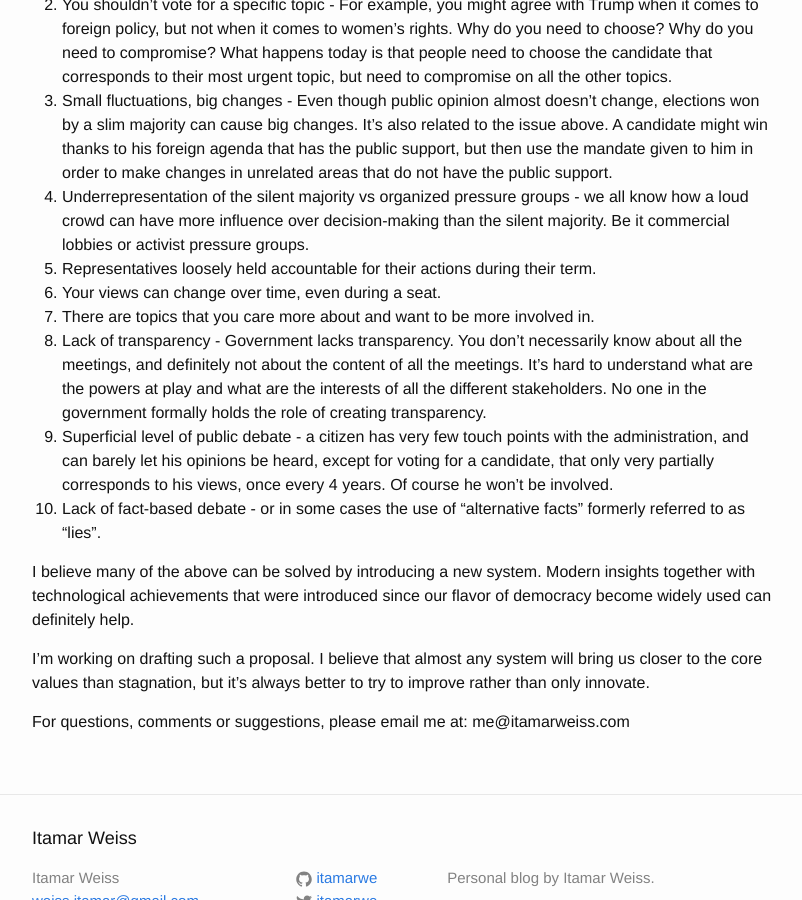
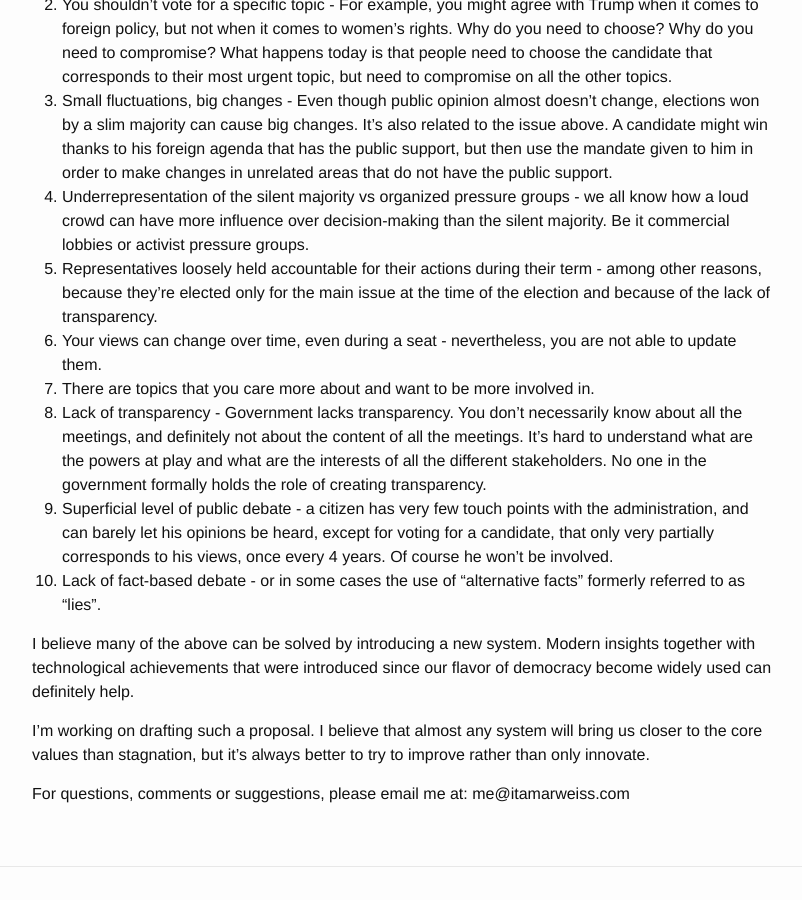
Before and after one commit to itamarwe/itamarwe.github.io, a Jekyll site: the page built from _posts/2017-02-04-problems-with-democracy.markdown, in a window 1280 px wide and 900 px high, scrolled down 1326 px. Shown: the whole window, without its empty margins (238-1040 px from the left). Built offline with Jekyll 4.4.1, drawn with Linux system fonts in a browser that asks for light colours.

Commit message:
Updating the problems with democracy post

```diff
--- a/_posts/2017-02-04-problems-with-democracy.markdown
+++ b/_posts/2017-02-04-problems-with-democracy.markdown
@@ -29,8 +29,11 @@ Here is the list of the biggest problems I identified:
 4. Underrepresentation of the silent majority vs organized pressure groups - we all know how a loud
 crowd can have more influence over decision-making than the silent majority. Be it commercial
 lobbies or activist pressure groups.
-5. Representatives loosely held accountable for their actions during their term.
-6. Your views can change over time, even during a seat.
+5. Representatives loosely held accountable for their actions during their term - among other reasons,
+because they're elected only for the main issue at the time of the election and because of the lack
+of transparency.
+6. Your views can change over time, even during a seat - nevertheless, you are not able
+to update them.
 7. There are topics that you care more about and want to be more involved in.
 8. Lack of transparency - Government lacks transparency. You don't necessarily know about all the meetings,
 and definitely not about the content of all the meetings. It's hard to understand what are the powers at
```
